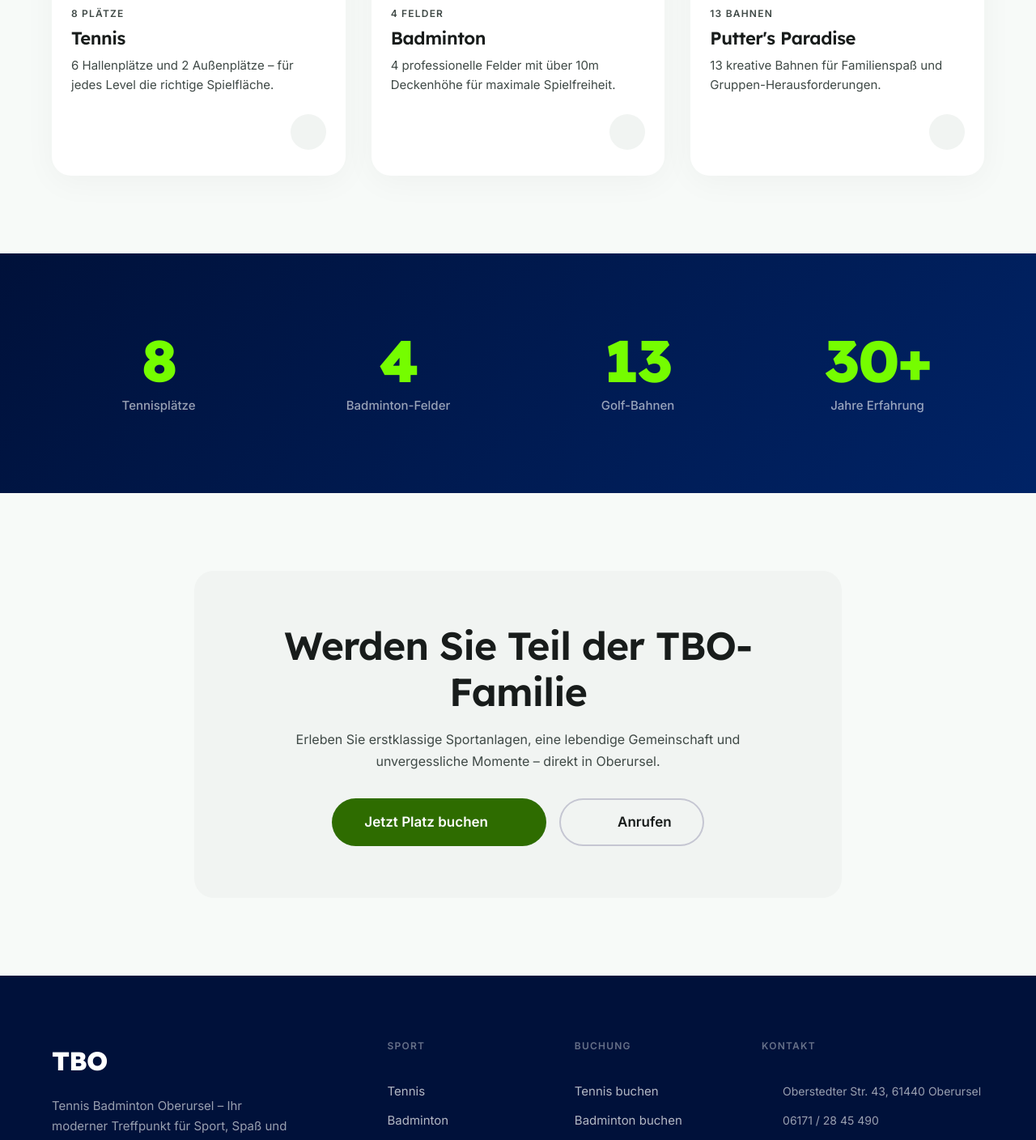
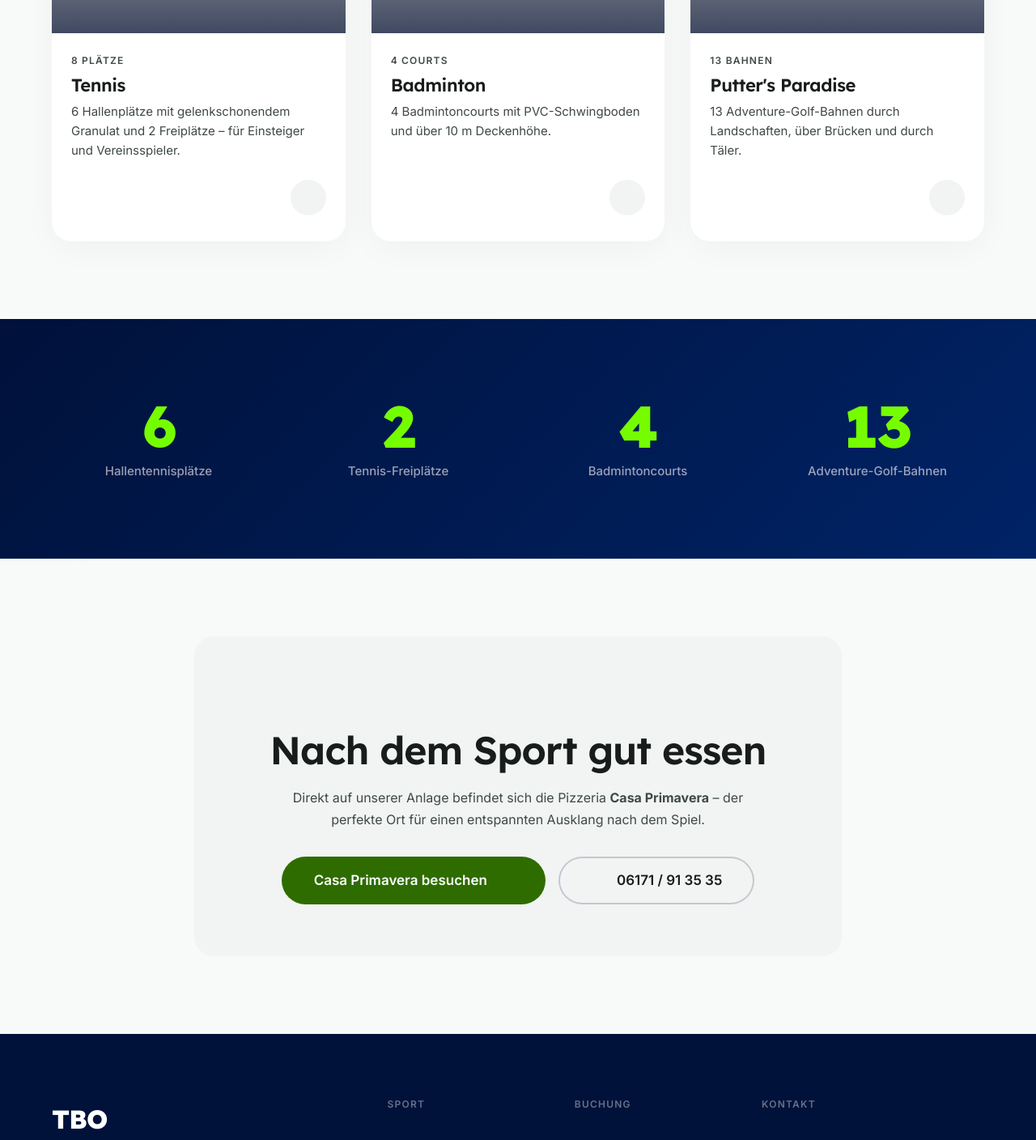
Before and after one commit to Playeraller/tb-oberursel-modern-Stitch, a React (Vite) app: page / in a window 1280 px wide. Shown: the part 1240-2648 px from the top of the page at 81% size. Built offline with nearby package versions, Linux system fonts and the light colour scheme; grey boxes are pictures that could not be loaded.

Commit message:
Professioneller

```diff
--- a/src/components/Footer.jsx
+++ b/src/components/Footer.jsx
@@ -12,7 +12,7 @@ export default function Footer() {
               <span className="footer__logo-mark">TBO</span>
             </Link>
             <p className="footer__desc">
-              Tennis Badminton Oberursel – Ihr moderner Treffpunkt für Sport, Spaß und Gemeinschaft.
+              Tennis Badminton Oberursel – Ihre Anlage für Sport und Spaß in Oberursel.
             </p>
           </div>
 
@@ -22,6 +22,7 @@ export default function Footer() {
             <Link to="/tennis" className="footer__link" id="footer-tennis">Tennis</Link>
             <Link to="/badminton" className="footer__link" id="footer-badminton">Badminton</Link>
             <Link to="/putters-paradise" className="footer__link" id="footer-putters">Putter's Paradise</Link>
+            <a href="https://casa-primavera-oberursel.de" target="_blank" rel="noopener noreferrer" className="footer__link" id="footer-gastro">Casa Primavera</a>
           </div>
 
           {/* Buchung Links */}
@@ -36,11 +37,11 @@ export default function Footer() {
             <h4 className="footer__heading">Kontakt</h4>
             <p className="footer__contact">
               <span className="material-symbols-outlined">location_on</span>
-              Oberstedter Str. 43, 61440 Oberursel
+              Oberstedter Str. 41–43, 61440 Oberursel
             </p>
             <p className="footer__contact">
               <span className="material-symbols-outlined">call</span>
-              06171 / 28 45 490
+              06171 / 91 35 35
             </p>
           </div>
         </div>
--- a/src/pages/BadmintonPage.jsx
+++ b/src/pages/BadmintonPage.jsx
@@ -4,9 +4,9 @@ import PricingCard from '../components/PricingCard';
 import './BadmintonPage.css';
 
 const STATS = [
-  { number: '04', label: 'Verfügbare Felder', icon: 'grid_view' },
+  { number: '04', label: 'Badmintoncourts', icon: 'grid_view' },
   { number: '10m+', label: 'Deckenhöhe', icon: 'height' },
-  { number: '∞', label: 'Leihschläger verfügbar', icon: 'sports_tennis' },
+  { number: 'PVC', label: 'Schwingboden', icon: 'layers' },
 ];
 
 const PRICING = [
@@ -14,20 +14,20 @@ const PRICING = [
     title: 'Vormittags',
     price: '13,75 €',
     unit: '/ 60 Min.',
-    features: ['Mo – Fr, 8:00 – 12:00', 'Alle 4 Felder', 'Idealt für Senioren & Frühsportler'],
+    features: ['Mo – Fr, 8:00 – 12:00', 'Alle 4 Courts', 'Ideal für Senioren & Frühsportler'],
   },
   {
     title: 'Abends & Wochenende',
     price: '15,50 €',
     unit: '/ 60 Min.',
-    features: ['Mo – Fr ab 17:00', 'Sa & So ganztags', 'Prime-Time Slots'],
+    features: ['Mo – Fr ab 17:00', 'Sa & So ganztags', 'Beliebteste Spielzeiten'],
     highlighted: true,
   },
   {
     title: 'Doppelstunde',
     price: '27,50 €',
     unit: '/ 120 Min.',
-    features: ['Jederzeit verfügbar', '10% Ersparnis', 'Perfekt für Training'],
+    features: ['Jederzeit verfügbar', '10 % Ersparnis', 'Ideal für längere Trainingseinheiten'],
   },
 ];
 
@@ -37,14 +37,14 @@ export default function BadmintonPage() {
       {/* Hero */}
       <Hero
         title="Badminton beim TBO"
-        subtitle="4 gepflegte Felder mit über 10 Metern Deckenhöhe für optimale Spielbedingungen."
+        subtitle="4 Badmintoncourts mit PVC-Schwingboden und über 10 Metern Deckenhöhe – ganzjährig bespielbar."
         label="BADMINTON"
         backgroundImage="https://images.unsplash.com/photo-1626224583764-f87db24ac4ea?w=1600&q=80"
         videoSrc="/videos/badminton_hero_placeholder.mp4"
         align="left"
       >
         <Link to="/badminton-booking" className="btn btn--primary btn--large">
-          Feld reservieren
+          Court reservieren
           <span className="material-symbols-outlined">arrow_forward</span>
         </Link>
       </Hero>
@@ -88,8 +88,8 @@ export default function BadmintonPage() {
         <div className="container">
           <div className="badminton-why__content">
             <span className="label">Warum Badminton?</span>
-            <h2>Schnelligkeit. Präzision. Intensität.</h2>
-            <p>Badminton ist eine der intensivsten Racketsportarten der Welt. Trainieren Sie Reflexe, Ausdauer und taktisches Denken – alles in einer Stunde. Unsere professionelle Hallenausstattung garantiert optimale Spielbedingungen bei jedem Wetter.</p>
+            <h2>Schnell, vielseitig und für jedes Alter</h2>
+            <p>Badminton verbindet Bewegung, Reaktionsvermögen und jede Menge Spaß – ob im Einzel oder Doppel. Unsere Courts mit PVC-Schwingboden sind gelenkschonend und bieten bei jedem Wetter beste Spielbedingungen.</p>
             <div className="badminton-why__features">
               <div className="badminton-why__feature">
                 <span className="material-symbols-outlined">local_fire_department</span>
--- a/src/pages/HomePage.jsx
+++ b/src/pages/HomePage.jsx
@@ -6,21 +6,21 @@ import './HomePage.css';
 const ACTIVITIES = [
   {
     title: 'Tennis',
-    description: '6 Hallenplätze und 2 Außenplätze – für jedes Level die richtige Spielfläche.',
+    description: '6 Hallenplätze mit gelenkschonendem Granulat und 2 Freiplätze – für Einsteiger und Vereinsspieler.',
     image: 'https://images.unsplash.com/photo-1554068865-24cecd4e34b8?w=800&q=80',
     to: '/tennis',
     label: '8 Plätze',
   },
   {
     title: 'Badminton',
-    description: '4 professionelle Felder mit über 10m Deckenhöhe für maximale Spielfreiheit.',
+    description: '4 Badmintoncourts mit PVC-Schwingboden und über 10 m Deckenhöhe.',
     image: 'https://images.unsplash.com/photo-1626224583764-f87db24ac4ea?w=800&q=80',
     to: '/badminton',
-    label: '4 Felder',
+    label: '4 Courts',
   },
   {
     title: "Putter's Paradise",
-    description: '13 kreative Bahnen für Familienspaß und Gruppen-Herausforderungen.',
+    description: '13 Adventure-Golf-Bahnen durch Landschaften, über Brücken und durch Täler.',
     image: 'https://images.unsplash.com/photo-1535131749006-b7f58c99034b?w=800&q=80',
     to: '/putters-paradise',
     label: '13 Bahnen',
@@ -50,9 +50,9 @@ export default function HomePage() {
       <section className="section home-activities" id="activities-section">
         <div className="container">
           <div className="home-activities__header">
-            <span className="label">Unser Angebot</span>
-            <h2>Finden Sie Ihren Sport</h2>
-            <p>Von Tennis über Badminton bis hin zu Adventure-Golf – bei uns ist für jeden etwas dabei.</p>
+            <span className="label">Unsere Anlage</span>
+            <h2>Sport für die ganze Familie</h2>
+            <p>Tennis, Badminton oder Adventure Golf – auf unserer Anlage in Oberursel finden Sie den richtigen Sport.</p>
           </div>
           <div className="home-activities__grid">
             {ACTIVITIES.map((a) => (
@@ -67,39 +67,40 @@ export default function HomePage() {
         <div className="container">
           <div className="home-stats__grid">
             <div className="home-stat">
-              <span className="home-stat__number">8</span>
-              <span className="home-stat__label">Tennisplätze</span>
+              <span className="home-stat__number">6</span>
+              <span className="home-stat__label">Hallentennisplätze</span>
+            </div>
+            <div className="home-stat">
+              <span className="home-stat__number">2</span>
+              <span className="home-stat__label">Tennis-Freiplätze</span>
             </div>
             <div className="home-stat">
               <span className="home-stat__number">4</span>
-              <span className="home-stat__label">Badminton-Felder</span>
+              <span className="home-stat__label">Badmintoncourts</span>
             </div>
             <div className="home-stat">
               <span className="home-stat__number">13</span>
-              <span className="home-stat__label">Golf-Bahnen</span>
-            </div>
-            <div className="home-stat">
-              <span className="home-stat__number">30+</span>
-              <span className="home-stat__label">Jahre Erfahrung</span>
+              <span className="home-stat__label">Adventure-Golf-Bahnen</span>
             </div>
           </div>
         </div>
       </section>
 
-      {/* CTA Section */}
-      <section className="section home-cta" id="cta-section">
+      {/* Gastronomie Teaser */}
+      <section className="section home-gastro" id="gastro-section">
         <div className="container">
           <div className="home-cta__card">
-            <h2>Werden Sie Teil der TBO-Familie</h2>
-            <p>Erleben Sie erstklassige Sportanlagen, eine lebendige Gemeinschaft und unvergessliche Momente – direkt in Oberursel.</p>
+            <span className="material-symbols-outlined" style={{ fontSize: '2.5rem', marginBottom: '0.5rem' }}>restaurant</span>
+            <h2>Nach dem Sport gut essen</h2>
+            <p>Direkt auf unserer Anlage befindet sich die Pizzeria <strong>Casa Primavera</strong> – der perfekte Ort für einen entspannten Ausklang nach dem Spiel.</p>
             <div className="home-cta__actions">
-              <Link to="/tennis-booking" className="btn btn--primary btn--large">
-                Jetzt Platz buchen
-                <span className="material-symbols-outlined">arrow_forward</span>
-              </Link>
-              <a href="tel:0617128454900" className="btn btn--outline btn--large">
+              <a href="https://casa-primavera-oberursel.de" target="_blank" rel="noopener noreferrer" className="btn btn--primary btn--large">
+                Casa Primavera besuchen
+                <span className="material-symbols-outlined">open_in_new</span>
+              </a>
+              <a href="tel:06171913535" className="btn btn--outline btn--large">
                 <span className="material-symbols-outlined">call</span>
-                Anrufen
+                06171 / 91 35 35
               </a>
             </div>
           </div>
--- a/src/pages/TennisPage.jsx
+++ b/src/pages/TennisPage.jsx
@@ -5,25 +5,30 @@ import './TennisPage.css';
 const COURT_TYPES = [
   {
     icon: 'warehouse',
-    title: 'Hallen-Hartplätze',
+    title: 'Hallentennisplätze',
     count: '6',
-    features: ['Klimatisierte Halle', 'LED-Turnier-Beleuchtung', 'Ganzjährig bespielbar'],
+    features: ['Gelenkschonender & rückenfreundlicher Granulatbelag', 'Ganzjährig bespielbar', 'LED-Beleuchtung'],
   },
   {
     icon: 'park',
-    title: 'Sandplätze (Außen)',
+    title: 'Freiplätze',
     count: '2',
-    features: ['Professionelle Platzpflege', 'Natürliches Spielgefühl', 'April – Oktober'],
+    features: ['Gepflegter Sandbelag', 'Natürliches Spielgefühl', 'April – Oktober'],
   },
 ];
 
 const PRICES = [
   { label: '', winter: 'Wintersaison', summer: 'Sommersaison' },
-  { label: 'Hallen-Hartplatz (60 Min.)', winter: '22,00 €', summer: '18,00 €' },
-  { label: 'Sandplatz Außen (60 Min.)', winter: '—', summer: '14,00 €' },
+  { label: 'Hallentennisplatz (60 Min.)', winter: '22,00 €', summer: '18,00 €' },
+  { label: 'Freiplatz (60 Min.)', winter: '—', summer: '14,00 €' },
   { label: 'Flutlicht-Zuschlag', winter: '3,50 €', summer: '3,50 €' },
-  { label: 'Saisonkarte Halle', winter: '890,00 €', summer: '—' },
-  { label: 'Saisonkarte Außen', winter: '—', summer: '420,00 €' },
+  { label: 'Abo Halle (32 Wo.)', winter: '890,00 €', summer: '—' },
+  { label: 'Abo Freiplatz (20 Wo.)', winter: '—', summer: '420,00 €' },
+];
+
+const SPARSTUNDEN = [
+  { label: 'Frühaufsteher', zeit: 'Mo – Fr, 7:00 – 9:00', rabatt: '–20 %' },
+  { label: 'Nachtschwärmer', zeit: 'Mo – Do, 21:00 – 23:00', rabatt: '–20 %' },
 ];
 
 export default function TennisPage() {
@@ -31,8 +36,8 @@ export default function TennisPage() {
     <div className="tennis-page">
       {/* Video Hero */}
       <Hero
-        title="Tennis beim TBO – Sport und Spaß für die ganze Familie"
-        subtitle="6 Hallenplätze mit gelenkschonendem Granulat und 2 gepflegte Sandplätze für den Sommer."
+        title="Tennis beim TBO"
+        subtitle="6 Hallentennisplätze mit gelenkschonendem Granulatbelag und 2 gepflegte Freiplätze für den Sommer."
         label="TENNIS"
         videoSrc="/videos/tennis_hero_placeholder.mp4"
         backgroundImage="https://images.unsplash.com/photo-1554068865-24cecd4e34b8?w=1600&q=80"
@@ -78,8 +83,8 @@ export default function TennisPage() {
         <div className="container">
           <div className="tennis-pricing__header">
             <span className="label">Preise</span>
-            <h2>Saisonbezogene Tarife</h2>
-            <p>Faire Preise für 60-Minuten-Einheiten. Saisonkarten für Vielspieler verfügbar.</p>
+            <h2>Unsere Tarife</h2>
+            <p>Einzelpreise pro Stunde und Abo-Angebote für Vielspieler – fair und transparent.</p>
           </div>
           <div className="tennis-pricing__table-wrap">
             <table className="tennis-pricing__table" id="price-table">
@@ -108,14 +113,45 @@ export default function TennisPage() {
         </div>
       </section>
 
+      {/* Sparstunden */}
+      <section className="section tennis-sparstunden" id="tennis-sparstunden">
+        <div className="container">
+          <div className="tennis-pricing__header">
+            <span className="label">Tipp</span>
+            <h2>Sparstunden für Frühaufsteher & Nachtschwärmer</h2>
+            <p>Außerhalb der Hauptzeiten spielen Sie bei uns zum reduzierten Preis.</p>
+          </div>
+          <div className="tennis-pricing__table-wrap">
+            <table className="tennis-pricing__table" id="sparstunden-table">
+              <thead>
+                <tr>
+                  <th></th>
+                  <th>Zeitfenster</th>
+                  <th>Ersparnis</th>
+                </tr>
+              </thead>
+              <tbody>
+                {SPARSTUNDEN.map((row, i) => (
+                  <tr key={i}>
+                    <td className="tennis-pricing__label">{row.label}</td>
+                    <td>{row.zeit}</td>
+                    <td>{row.rabatt}</td>
+                  </tr>
+                ))}
+              </tbody>
+            </table>
+          </div>
+        </div>
+      </section>
+
       {/* CTA */}
       <section className="section section--dark tennis-cta" id="tennis-cta">
         <div className="container">
           <div className="tennis-cta__content">
-            <h2>Verbessern Sie Ihr Spiel noch heute</h2>
-            <p>Reservieren Sie Ihren Wunschplatz in wenigen Klicks – online und unkompliziert.</p>
+            <h2>Lust auf eine Runde Tennis?</h2>
+            <p>Reservieren Sie Ihren Wunschplatz bequem online – oder rufen Sie uns an.</p>
             <Link to="/tennis-booking" className="btn btn--primary btn--large">
-              Jetzt buchen
+              Platz reservieren
               <span className="material-symbols-outlined">arrow_forward</span>
             </Link>
           </div>
```
Also changed, not shown: src/pages/PuttersParadisePage.jsx (+15 -15 lines).
